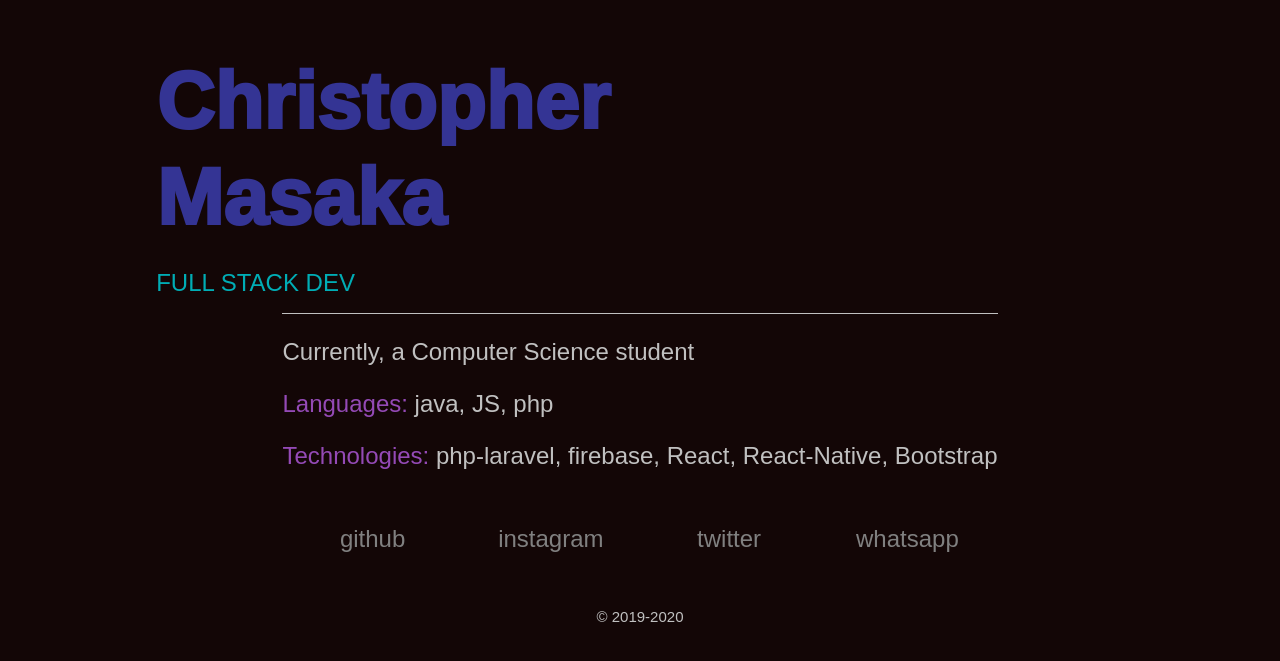
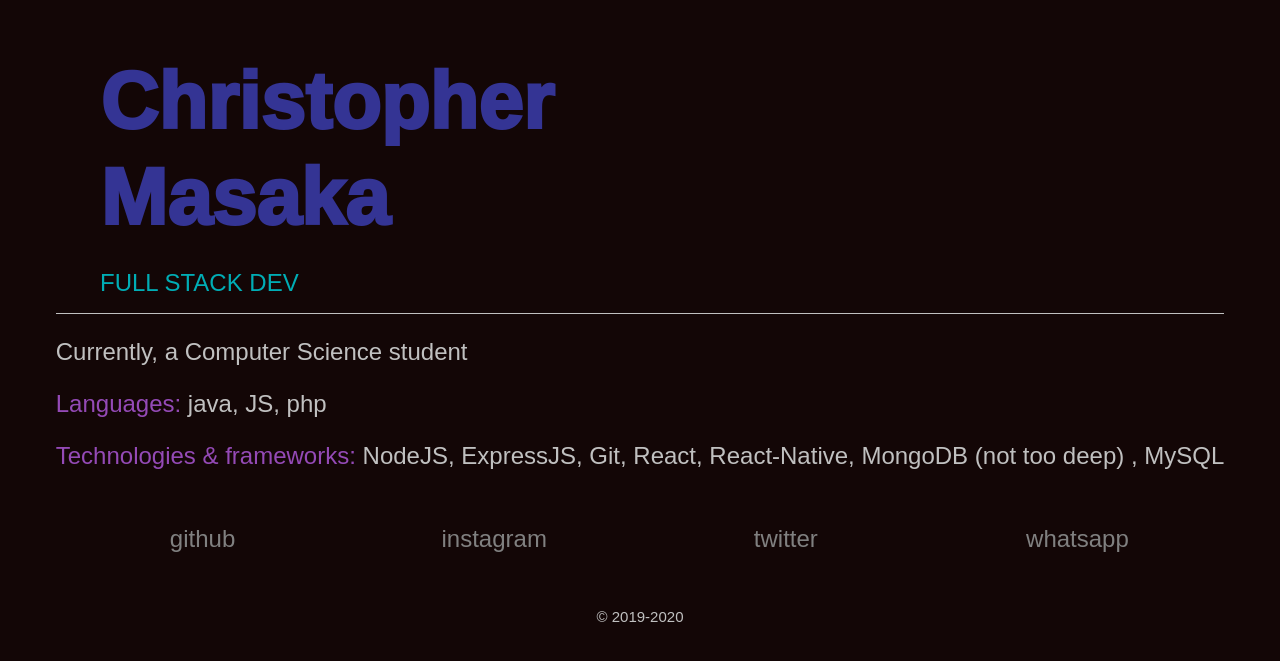
Before and after one commit to masakachristopher/chris-website, a PHP site: page / in a window 1280 px wide. Shown: the part 110-771 px from the top of the page. Run offline with PHP 8.4, Linux system fonts and the light colour scheme.

Commit message:
Update home.php

```diff
--- a/home.php
+++ b/home.php
@@ -19,8 +19,8 @@
                         <div class="blockquote" >
                             <p>Currently, a Computer Science student</p>
                             <p><span class="purple">Languages:</span> java, JS, php</p>
-                            <p><span class="purple">Technologies:</span> php-laravel, firebase, React, React-Native, Bootstrap </p>
-                        </div>
+                            <p><span class="purple">Technologies & frameworks:</span> NodeJS, ExpressJS, Git, React, React-Native, MongoDB (not too deep) , MySQL </p>
+                       </div>
                 </div>
 
                 <div class="justify-content-center" >
```
